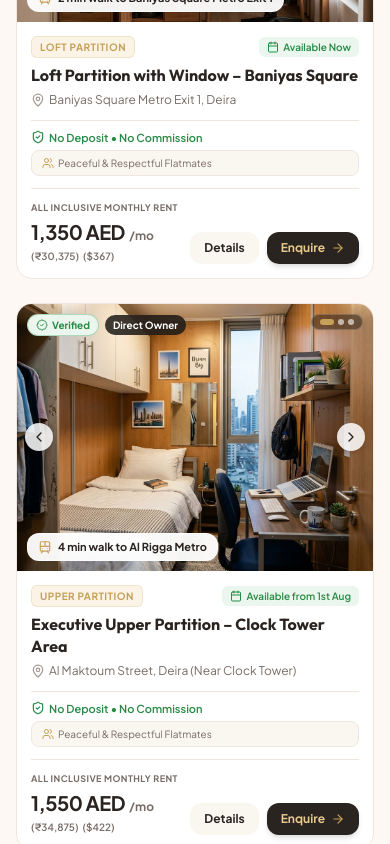
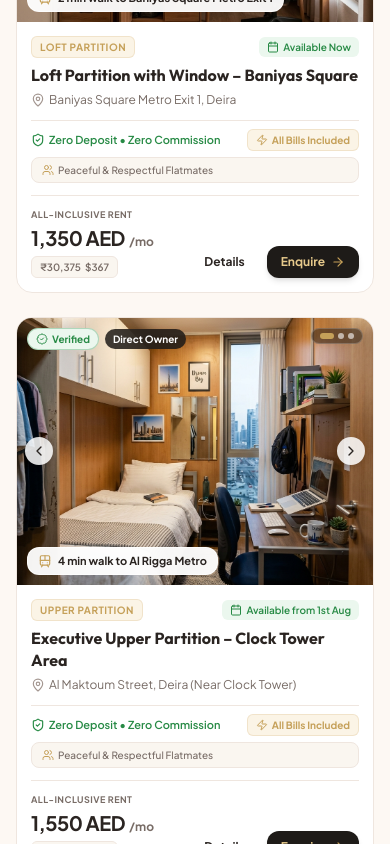
Before and after one commit to IsacSmile/aks-home, a React (Vite) app: page / in a window 390 px wide. Shown: the part 1740-2584 px from the top of the page. Built offline with nearby package versions, Linux system fonts and the light colour scheme.

Commit message:
style: modernize RoomCard footer pricing layout, multi-currency badge pill and executive action buttons

```diff
--- a/src/components/RoomCard.jsx
+++ b/src/components/RoomCard.jsx
@@ -143,28 +143,29 @@ export function RoomCard({ room, onSelectRoom, onQuickBook }) {
         </div>
 
         {/* Key Trust Checklist Pills */}
-        <div className="space-y-1 pt-2 border-t border-[#EFE6DF]">
+        <div className="space-y-1.5 pt-2 border-t border-[#EFE6DF]">
           <div className="flex items-center justify-between text-[11px] sm:text-xs text-[#786C66]">
             <span className="flex items-center gap-1 text-[#278A45] font-semibold">
-              <ShieldCheck className="w-3.5 h-3.5 shrink-0" /> No Deposit • No Commission
+              <ShieldCheck className="w-3.5 h-3.5 shrink-0" /> Zero Deposit • Zero Commission
             </span>
-            <span className="flex items-center gap-1 text-[#C5A059] font-medium hidden sm:flex">
-              <Zap className="w-3 h-3 shrink-0" /> All Inclusive
+            <span className="flex items-center gap-1 text-[#C5A059] font-bold text-[10px] bg-[#FBF4E6] px-2 py-0.5 rounded-md border border-[#C5A059]/20">
+              <Zap className="w-3 h-3 shrink-0 text-[#C5A059]" /> All Bills Included
             </span>
           </div>
 
           <div className="flex items-center gap-1 text-[10px] sm:text-[11px] text-[#786C66] bg-[#FAF6F0] px-2.5 py-1 rounded-lg border border-[#EFE6DF]">
             <Users className="w-3 h-3 text-[#C5A059] shrink-0" />
-            <span className="truncate">Peaceful & Respectful Flatmates</span>
+            <span className="truncate font-medium">Peaceful & Respectful Flatmates</span>
           </div>
         </div>
 
-        {/* Pricing & Compact Action Buttons */}
+        {/* Pricing & Executive Action Buttons */}
         <div className="pt-3 border-t border-[#EFE6DF] flex items-end justify-between gap-2">
-          <div>
-            <span className="text-[9px] sm:text-[10px] uppercase tracking-wider text-[#786C66] block font-extrabold">
-              ALL INCLUSIVE MONTHLY RENT
+          <div className="min-w-0">
+            <span className="text-[9px] sm:text-[10px] uppercase tracking-wider text-[#786C66] block font-extrabold whitespace-nowrap">
+              All-Inclusive Rent
             </span>
+
             <div className="flex items-baseline gap-1 mt-0.5">
               <span className="text-xl sm:text-2xl font-extrabold text-[#2A2421] tracking-tight">
                 {formatPrice(room.pricesAED.monthly)}
@@ -172,27 +173,27 @@ export function RoomCard({ room, onSelectRoom, onQuickBook }) {
               <span className="text-xs text-[#786C66] font-bold">/mo</span>
             </div>
 
-            {/* Multi-currency simultaneous preview */}
-            <div className="text-[10px] sm:text-[11px] text-[#786C66] mt-0.5 font-semibold space-x-1">
+            {/* Multi-currency simultaneous preview pill */}
+            <div className="mt-1 inline-flex items-center gap-1 text-[10px] font-semibold text-[#786C66] bg-[#FAF6F0] px-2 py-0.5 rounded-md border border-[#EFE6DF]">
               {currency !== 'AED' && <span>{prices.AED}</span>}
-              {currency !== 'INR' && <span>({prices.INR})</span>}
-              {currency !== 'USD' && <span>({prices.USD})</span>}
+              {currency !== 'INR' && <span>{prices.INR}</span>}
+              {currency !== 'USD' && <span>{prices.USD}</span>}
             </div>
           </div>
 
           <div className="flex items-center gap-2 shrink-0">
             <button
               onClick={() => onSelectRoom(room)}
-              className="px-3.5 py-2 sm:px-4 sm:py-2.5 rounded-xl bg-[#FAF6F0] hover:bg-[#FAF0E6] text-[#2A2421] text-xs font-extrabold border border-[#EFE6DF] hover:border-[#C5A059]/40 transition-all shadow-2xs hover:shadow-xs active:scale-95"
+              className="px-3.5 py-2 sm:px-4 sm:py-2.5 rounded-xl bg-white hover:bg-[#FAF6F0] text-[#2A2421] text-xs font-bold border border-[#EFE6DF] hover:border-[#C5A059] transition-all shadow-2xs hover:shadow-xs active:scale-95"
             >
               Details
             </button>
             <button
               onClick={() => onQuickBook(room)}
-              className="px-3.5 py-2 sm:px-4 sm:py-2.5 rounded-xl bg-[#2A2421] hover:bg-[#1E1B18] text-[#E6C98B] text-xs font-extrabold transition-all shadow-md hover:shadow-lg flex items-center gap-1.5 group/btn active:scale-95 border border-[#2A2421]"
+              className="px-3.5 py-2 sm:px-4 sm:py-2.5 rounded-xl bg-[#1E1B18] hover:bg-[#C5A059] text-[#E6C98B] hover:text-white text-xs font-extrabold transition-all duration-300 shadow-md hover:shadow-lg flex items-center gap-1.5 group/btn active:scale-95 border border-[#1E1B18]"
             >
               <span>Enquire</span>
-              <ArrowRight className="w-3.5 h-3.5 text-[#C5A059] group-hover/btn:translate-x-0.5 transition-transform" />
+              <ArrowRight className="w-3.5 h-3.5 text-[#C5A059] group-hover/btn:text-white group-hover/btn:translate-x-0.5 transition-all" />
             </button>
           </div>
         </div>
```
